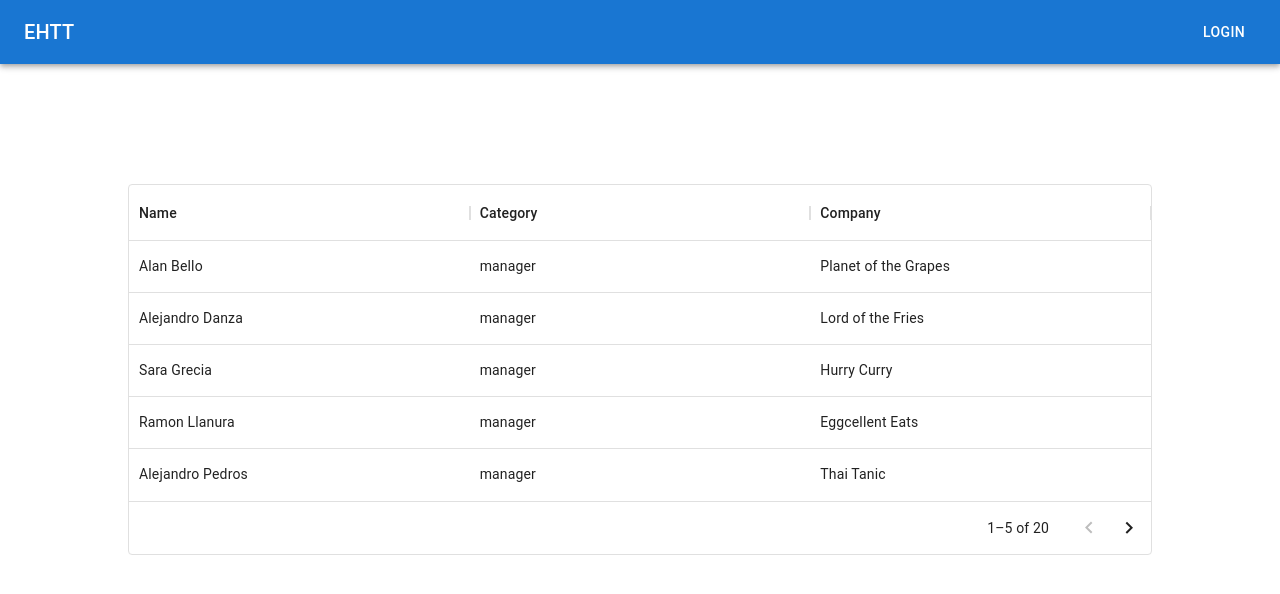
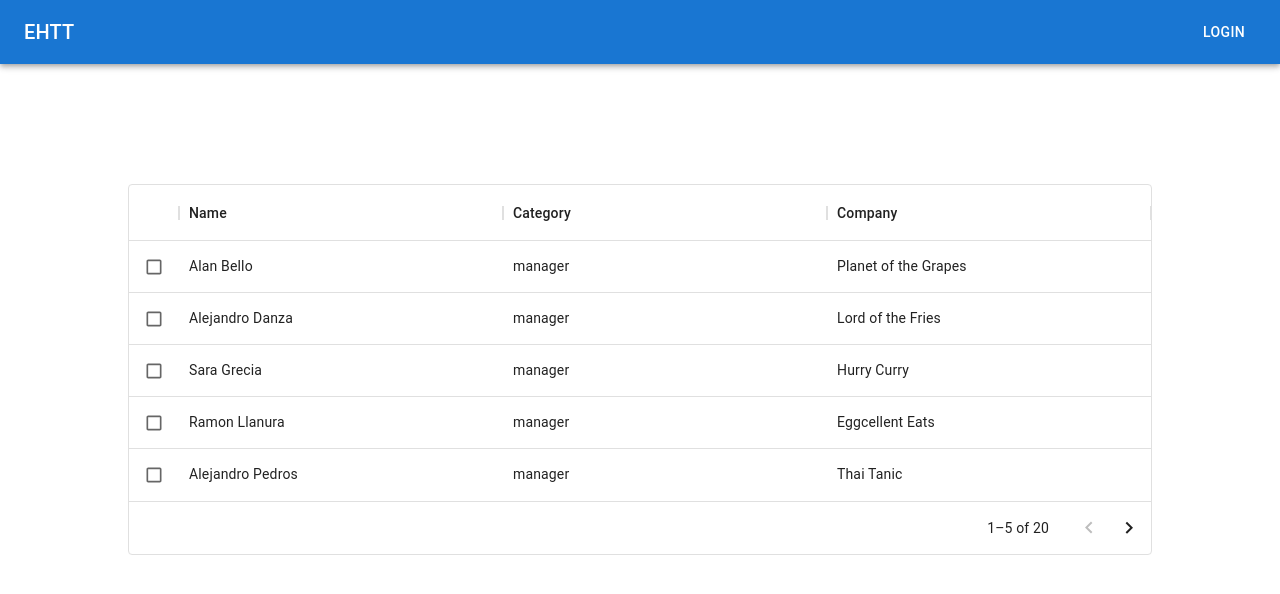
Before and after one commit to agusting19/employee-happiness-tracking-tool, a React (Vite) app: page / in a window 1280 px wide. Shown: the top 594 px of the page. Built offline with nearby package versions, Linux system fonts and the light colour scheme.

Commit message:
added checkbox to table

```diff
--- a/src/pages/Home/index.tsx
+++ b/src/pages/Home/index.tsx
@@ -1,14 +1,34 @@
-import React from 'react';
+import React, { useState } from 'react';
 import { DataGrid, GridRenderCellParams } from '@mui/x-data-grid';
+import Checkbox from '@mui/material/Checkbox';
 import { People } from '@/data';
-
-console.log(0.1 + 0.2 === 0.3);
+import { Person } from '@/models';
 
 export interface HomeInterface {}
 
 const Home: React.FC<HomeInterface> = () => {
+  const [selectedPeople, setSelectedPeople] = useState<Person[]>([]);
   const pageSize = 5;
+
+  const findPerson = (person: Person) => !!selectedPeople.find(p => p.id === person.id);
+  const filterPerson = (person: Person) => selectedPeople.filter(p => p.id !== person.id);
+
+  const handleChange = (person: Person) => {
+    const filteredPeople = findPerson(person) ? filterPerson(person) : [...selectedPeople, person];
+    setSelectedPeople(filteredPeople);
+  };
+
   const columns = [
+    {
+      field: 'actions',
+      type: 'actions',
+      sortable: false,
+      headerName: '',
+      width: 50,
+      renderCell: (params: GridRenderCellParams) => (
+        <>{<Checkbox size="small" checked={findPerson(params.row)} onChange={() => handleChange(params.row)} />}</>
+      ),
+    },
     {
       field: 'name',
       headerName: 'Name',
```
